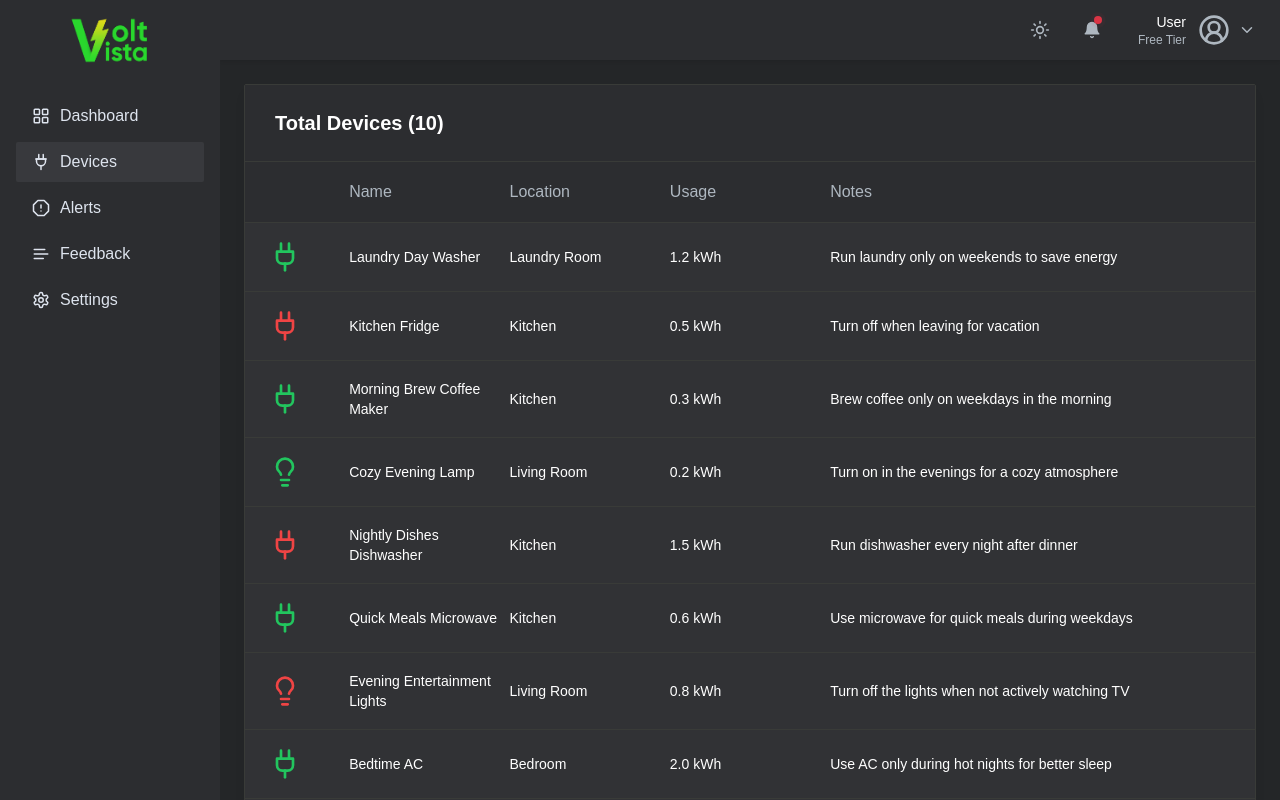
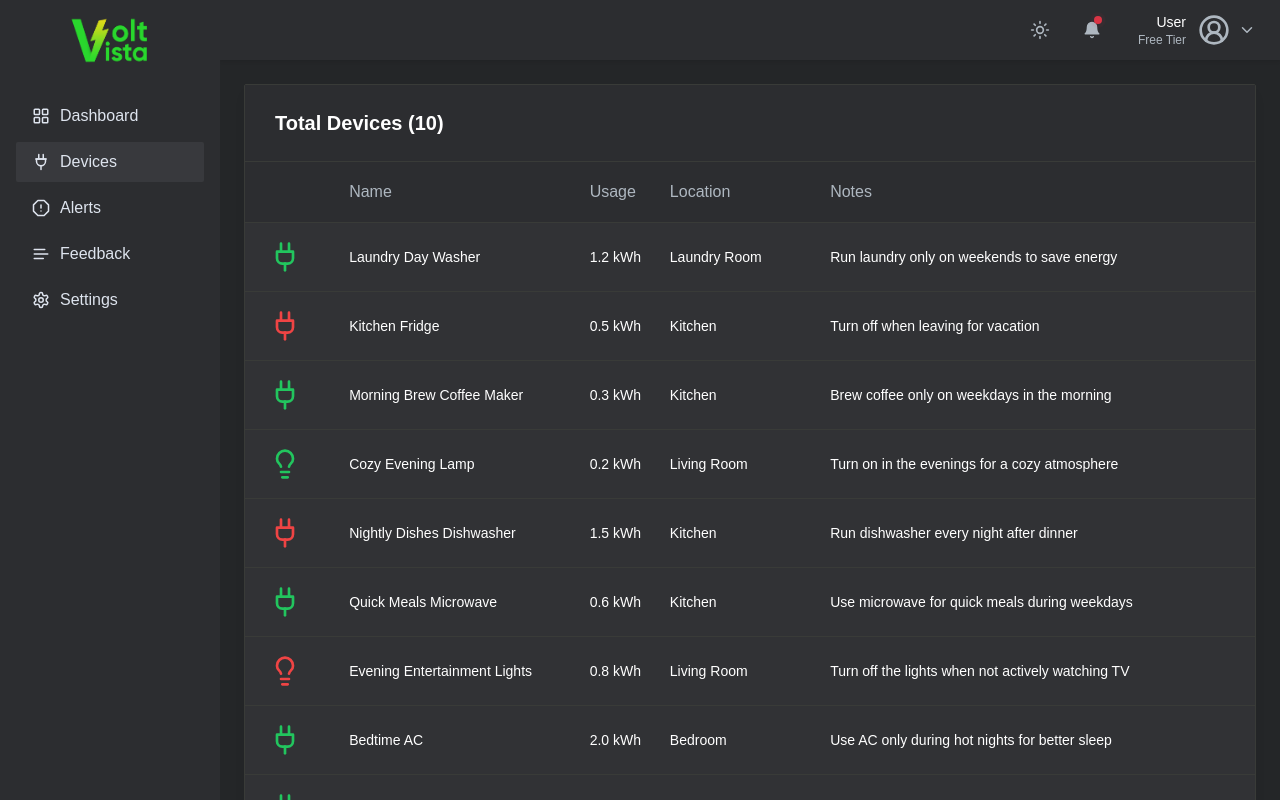
Before and after one commit to BorhanSaflo/volt-vista, a Next.js app: page /dashboard/devices in a window 1280 px wide. Built offline with nearby package versions, Linux system fonts and the light colour scheme; a web font is replaced by a local one.

Commit message:
v0.3.2 - style: Device hover effect in the devices table

```diff
--- a/app/dashboard/devices/page.tsx
+++ b/app/dashboard/devices/page.tsx
@@ -12,24 +12,24 @@ export default function page() {
 
             <div className="grid grid-cols-5 border-t border-stroke py-4.5 px-4 dark:border-strokedark sm:grid-cols-12 md:px-6 2xl:px-7.5 font-medium bg-white dark:bg-black">
                 <div className="col-span-1 flex items-center" />
-                <div className="col-span-2 flex items-center">Name </div>
+                <div className="col-span-3 flex items-center">Name </div>
+                <div className="col-span-1 flex items-center">Usage</div>
                 <div className="col-span-2 hidden items-center sm:flex">Location</div>
-                <div className="col-span-2 flex items-center">Usage</div>
                 <div className="col-span-5 items-center hidden sm:flex">Notes</div>
             </div>
 
             {deviceData.map((device, key) => (
                 <Link
                     href={`/dashboard/devices/${device.id}`}
-                    className={"grid grid-cols-5 border-t border-stroke py-4.5 px-4 dark:border-strokedark sm:grid-cols-12 md:px-6 2xl:px-7.5 text-sm text-black dark:text-white bg-[#fafafa] dark:bg-[#313235]"}
+                    className={"grid grid-cols-5 border-t border-stroke py-4.5 px-4 dark:border-strokedark sm:grid-cols-12 md:px-6 2xl:px-7.5 text-sm text-black dark:text-white bg-[#fafafa] dark:bg-[#313235] hover:bg-[#f5f5f5] dark:hover:bg-meta-4 transition-colors duration-200"}
                     key={key}
                 >
                     <div className="col-span-1 flex items-center">
                         <device.icon size={32} className={device.isOn ? "text-green-500" : "text-red-500"} />
                     </div>
-                    <div className="col-span-2 flex items-center">{device.name}</div>
+                    <div className="col-span-3 flex items-center">{device.name}</div>
+                    <div className="col-span-1 flex items-center">{device.usage} kWh</div>
                     <div className="col-span-2 items-center hidden sm:flex">{device.location}</div>
-                    <div className="col-span-2 flex items-center">{device.usage} kWh</div>
                     <div className="col-span-5 items-center hidden sm:flex">{device.note}</div>
                 </Link>
             ))}
```
